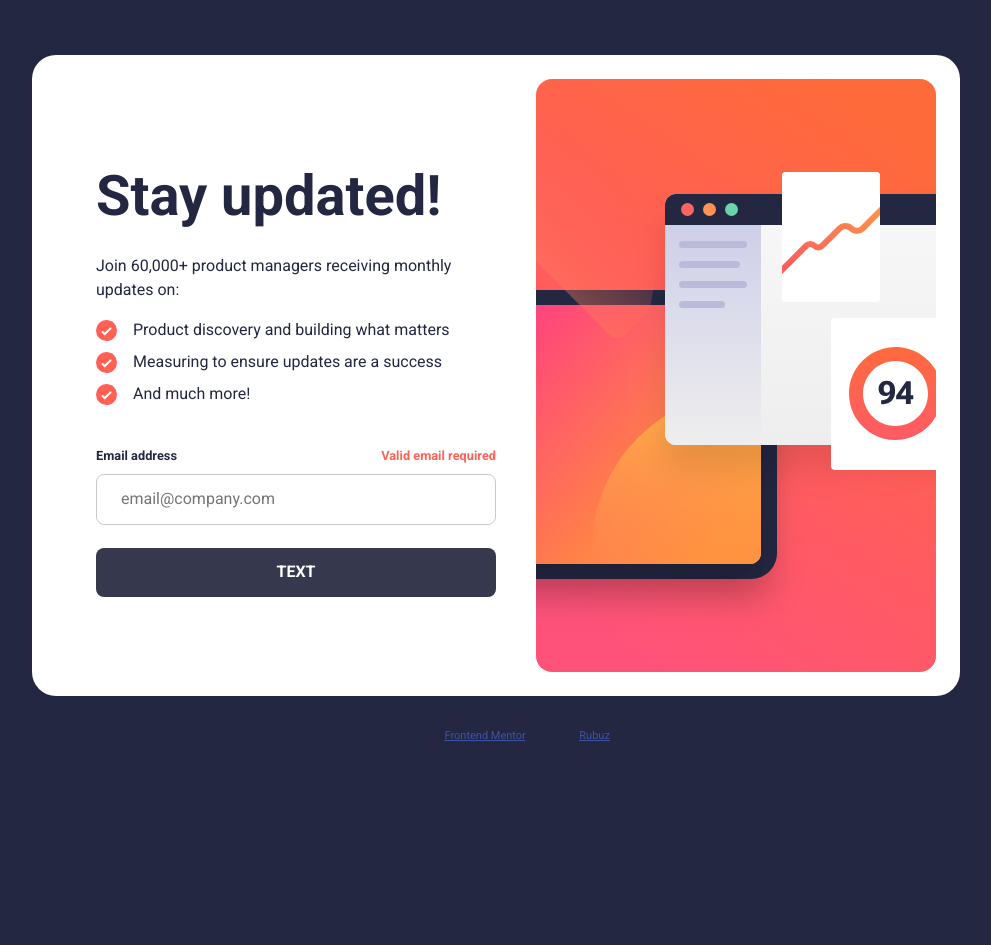
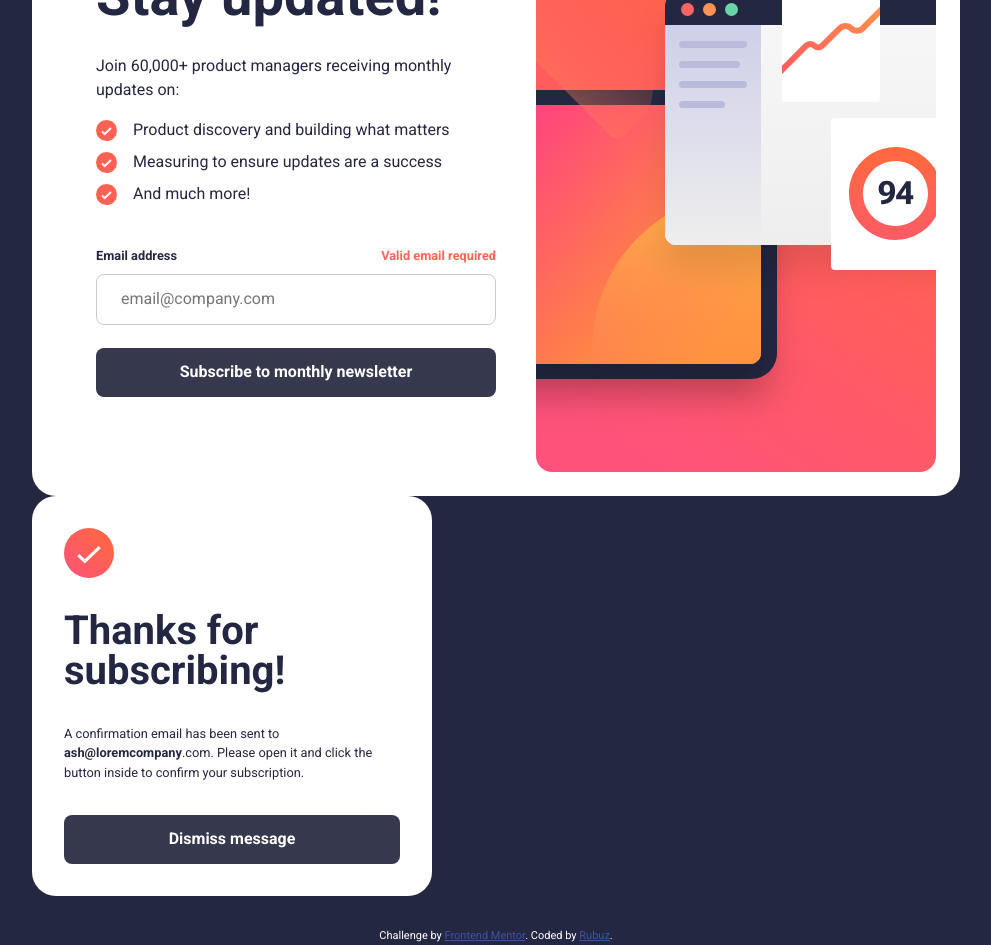
Before and after one commit to rubuz/newsletter-sign-up-with-success-message-main, a React (Vite) app: page / in a window 1280 px wide. Shown: the whole page, without its empty margins (144-1135 px from the left). Before the commit the page ends 800 px from the top, so only its background shows below. Built offline with nearby package versions, Linux system fonts and the light colour scheme.

Commit message:
modal done

```diff
--- a/index.html
+++ b/index.html
@@ -12,6 +12,7 @@
         font-size: 11px;
         text-align: center;
         margin-top: 2rem;
+        color: white;
       }
       .attribution a {
         color: hsl(228, 45%, 44%);
--- a/src/App.jsx
+++ b/src/App.jsx
@@ -3,6 +3,7 @@ import List from "./components/List/List";
 import Input from "./components/Input/Input";
 import Btn from "./components/Btn/Btn";
 import image from "./assets/illustration-sign-up-desktop.svg";
+import Modal from "./components/Modal/Modal";
 
 function App() {
   return (
@@ -15,12 +16,13 @@ function App() {
           </p>
           <List />
           <Input />
-          <Btn />
+          <Btn text="Subscribe to monthly newsletter" />
         </div>
         <div className="right__container">
           <img src={image} alt="" srcset="" />
         </div>
       </main>
+      <Modal />
     </>
   );
 }
--- a/src/components/Btn/Btn.jsx
+++ b/src/components/Btn/Btn.jsx
@@ -1,8 +1,8 @@
 import React from "react";
 import "./btn.css";
 
-const Btn = () => {
-  return <button className="btn">TEXT</button>;
+const Btn = ({ text }) => {
+  return <button className="btn">{text}</button>;
 };
 
 export default Btn;
--- a/src/components/Btn/btn.css
+++ b/src/components/Btn/btn.css
@@ -1,5 +1,6 @@
 .btn {
   cursor: pointer;
+  width: 100%;
   border: none;
   padding-block: 0.8rem;
   /* background-color: var(--clr-neutral-600); */
--- a/src/components/Modal/Modal.jsx
+++ b/src/components/Modal/Modal.jsx
@@ -9,10 +9,10 @@ const Modal = () => {
       <img src={check} alt="" srcset="" />
       <h2 className="modal__title">Thanks for subscribing!</h2>
       <p className="modal__text">
-        A confirmation email has been sent to ash@loremcompany.com. Please open
-        it and click the button inside to confirm your subscription.
+        A confirmation email has been sent to <span>ash@loremcompany</span>.com.
+        Please open it and click the button inside to confirm your subscription.
       </p>
-      <Btn />
+      <Btn text="Dismiss message" />
     </div>
   );
 };
--- a/src/components/Modal/modal.css
+++ b/src/components/Modal/modal.css
@@ -0,0 +1,28 @@
+.modal {
+  background-color: var(--clr-neutral-100);
+  width: 400px;
+  aspect-ratio: 1/1;
+  padding: 2rem;
+  display: flex;
+  flex-direction: column;
+  justify-content: space-between;
+  border-radius: 1.5rem;
+}
+
+.modal img {
+  width: 50px;
+}
+
+.modal__title {
+  font-size: 2.5rem;
+  font-weight: bolder;
+  line-height: 1;
+}
+
+.modal__text {
+  font-size: var(--fs-small);
+}
+
+.modal span {
+  font-weight: bold;
+}
```
